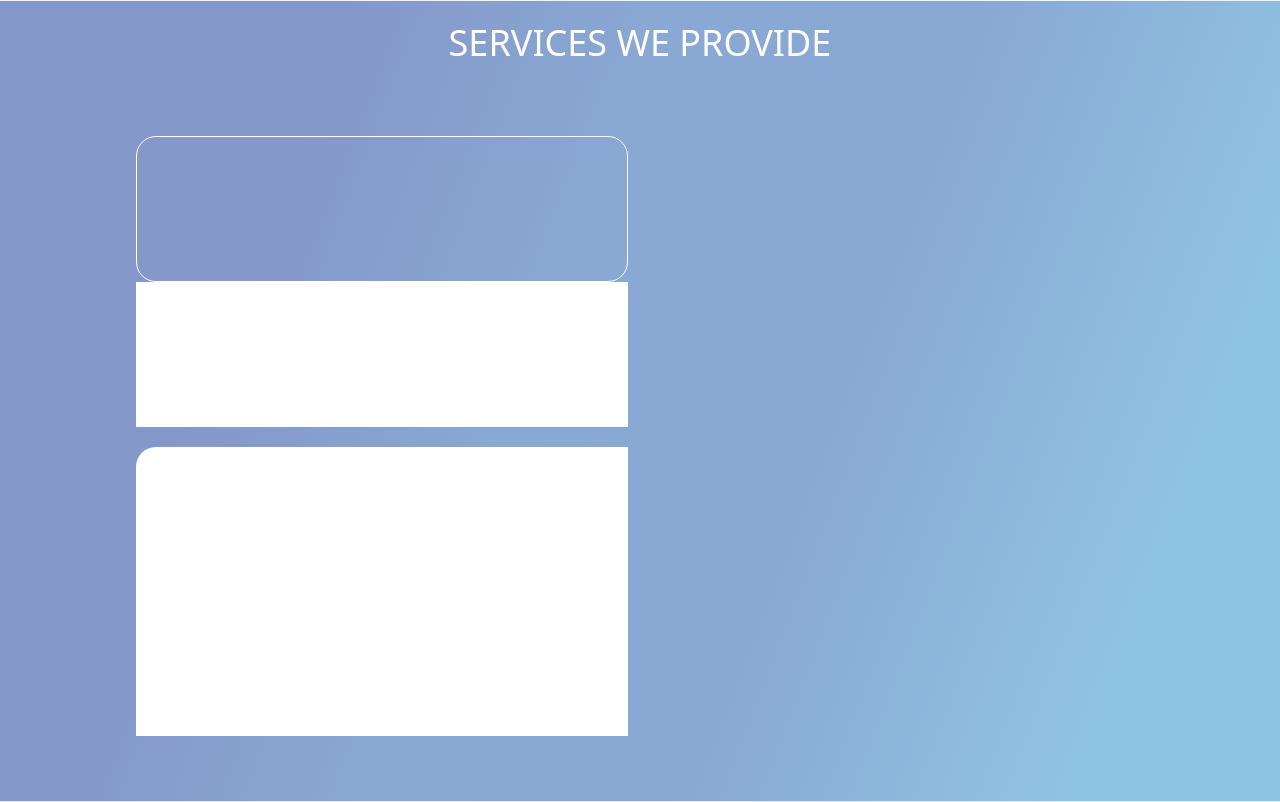
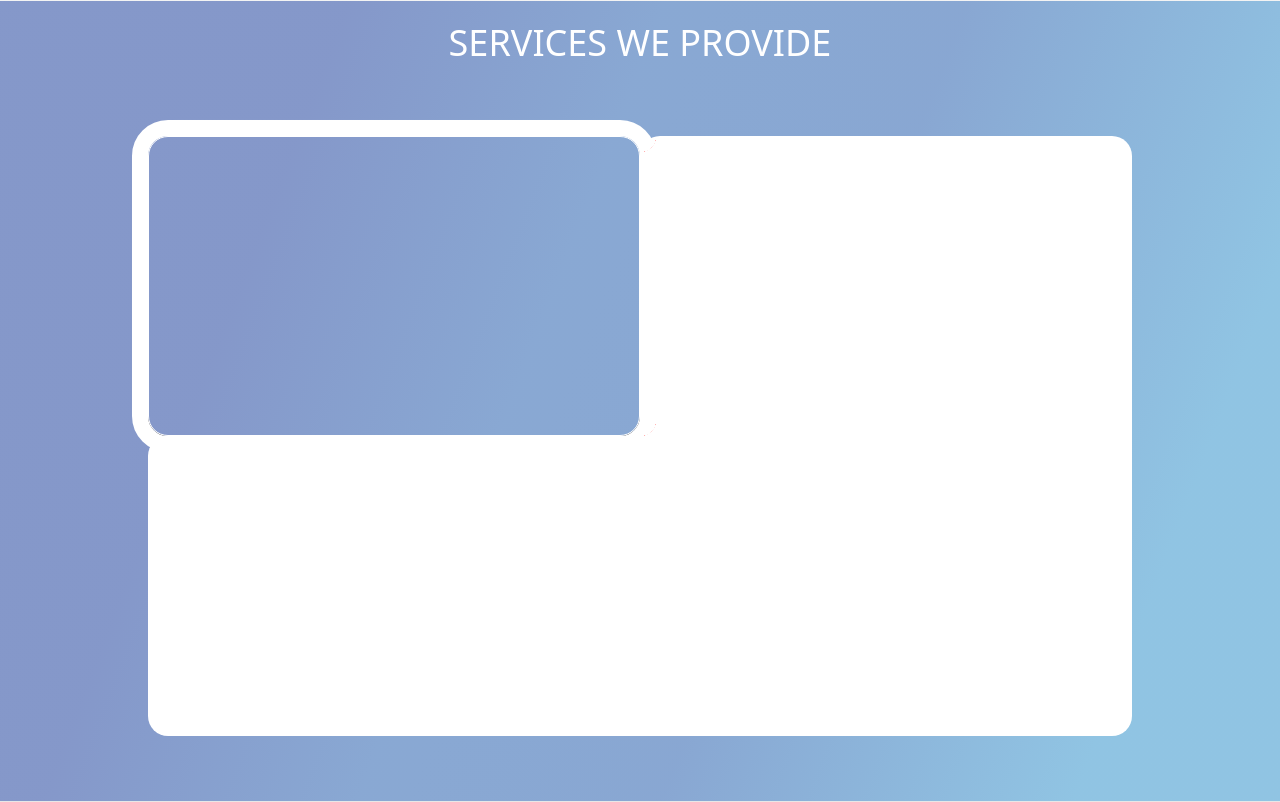
Before and after one commit to sahil1330/dentalcare, a PHP site: page / in a window 1280 px wide. Shown: the part 969-1771 px from the top of the page. Run offline with PHP 8.4, Linux system fonts and the light colour scheme.

Commit message:
Refactor: Update service box layout and styles

```diff
--- a/index.php
+++ b/index.php
@@ -155,11 +155,9 @@
   <section class="services-provide">
     <h1>SERVICES WE PROVIDE</h1>
     <div class="service-box">
-      <div class="row">
+      <div class="boxes">
         <div class="box1"></div>
         <div class="box2"></div>
-      </div>
-      <div class="row">
         <div class="box3"></div>
         <div class="box4"></div>
       </div>
--- a/styles/style.css
+++ b/styles/style.css
@@ -373,51 +373,71 @@
   height: 80vh;
   background-color: transparent;
   margin: 4vh auto 0;
+  --_br: 1rem;
 }
+.service-box > .boxes {
+  display: grid;
+  grid-template-columns: repeat(2, 1fr);
+  grid-template-rows: repeat(2, 1fr);
+  position: relative;
 
-.service-box > .row {
-  width: 50%;
-  gap: 0;
+  /* gap: 10px; */
 }
-.service-box .row > .box1 {
+.service-box .boxes > .box1 {
   background-color: transparent;
   border: 1px solid #fff;
   border-radius: 20px;
+  grid: 1/1;
+  /* overflow: hidden; */
 }
-.service-box .row > .box1 {
-  background-color: transparent;
+.service-box .boxes > .box2 {
+  background-color: #fff;
+  border-radius: 20px 20px 0 0;
+  grid: 1/2;
+}
+.service-box .boxes > .box3 {
+  background-color: #fff;
+  border-radius: 20px 0 0 20px;
+  grid: 2/1;
+}
+.service-box .boxes > .box4 {
+  background-color: #fff;
+  border-radius: 0 0 20px 0;
+  grid: 2/2;
+}
+.service-box .boxes > .box1 {
+  background: transparent;
   border: 1px solid #fff;
   border-radius: 20px;
-  position: relative;
-}
-.service-box .row > div {
-  width: 100%;
-  height: 50%;
-  display: flex;
-  flex-direction: column;
-  align-items: center;
-  justify-content: center;
+  outline: 1rem solid white;
+  box-shadow: 0 1rem 0 black, 0 0 1rem 0 white;
 }
 
-.service-box .row > .box1::after {
+.service-box .boxes > .box1::after,
+.service-box .boxes > .box2::before {
+  --size: var(--_br);
   content: "";
   position: absolute;
-  width: 1rem;
-  height: 1rem;
+  width: var(--size);
   aspect-ratio: 1;
-  background-image: radial-gradient(circle at 100% 100%, transparent 1rem, black calc(var(--_size) + 1px));
+  background-image: radial-gradient(
+    circle at 100% 100%,
+    transparent var(--size),
+    red var(--size)
+  );
+  border-radius: 20px 0 0 0;
+  rotate: 180deg;
+}
+.service-box .boxes > .box1::after {
+  grid-row: 1 / 2;
+  grid-column: 2 / 3;
+  left: 0;
   bottom: 0;
-  right: 0;
-  border-radius: 20px 0 0 0;
-  rotate: -90deg;
 }
 .box2,
 .box3,
 .box4 {
   background-color: #fff;
-}
-.box3 {
-  border-radius: 20px 0 0 0;
 }
 
 /* slider section */
```
